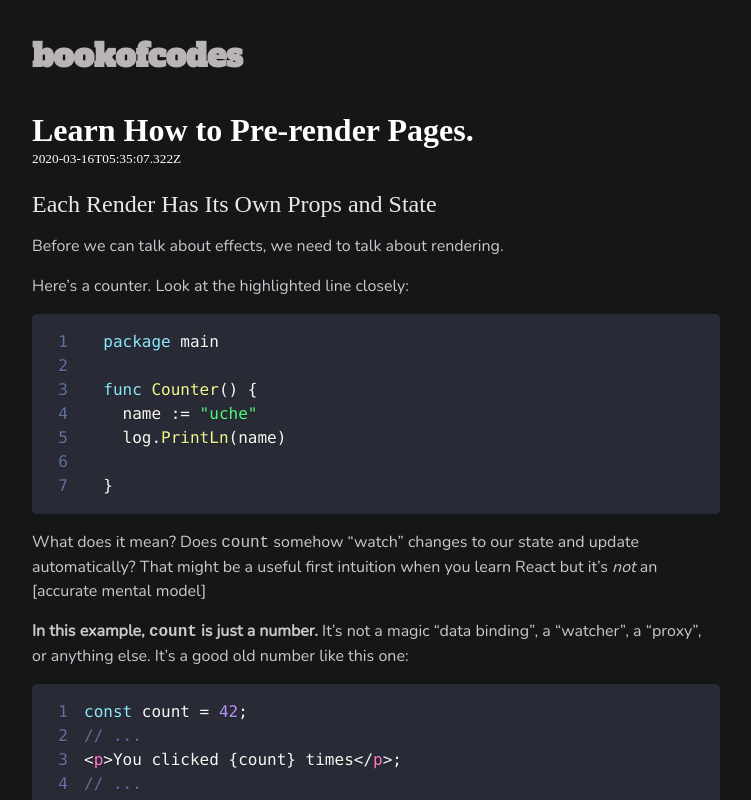
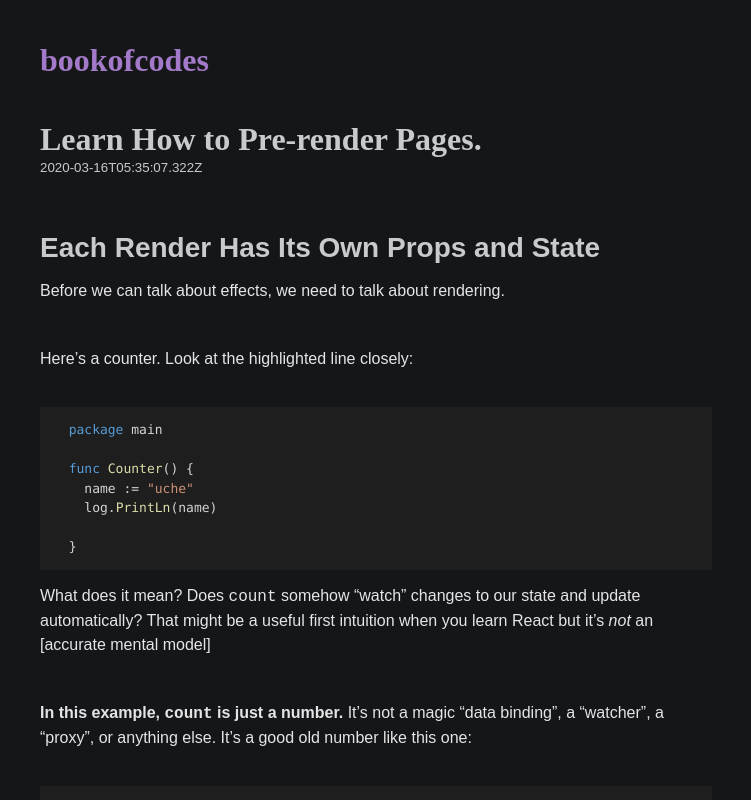
Before and after one commit to 97Afolabi/bookof.codes, a Next.js app: page /posts/nexjs-be-blowing-my-mind in a window 1280 px wide. Shown: the top 800 px of the page, without its empty margins (264-1015 px from the left). Built offline with nearby package versions, Linux system fonts and the light colour scheme.

Commit message:
proper padding

```diff
--- a/src/components/CodeBlock.js
+++ b/src/components/CodeBlock.js
@@ -1,11 +1,11 @@
 import React from 'react';
-import { dracula } from 'react-syntax-highlighter/dist/cjs/styles/prism';
+
 import { Prism as SyntaxHighlighter } from 'react-syntax-highlighter';
+import { vscDarkPlus } from 'react-syntax-highlighter/dist/cjs/styles/prism';
 
 export default function CodeBlock({ language, value }) {
-
   return (
-    <SyntaxHighlighter showLineNumbers={true} language={language} style={dracula} >
+    <SyntaxHighlighter language={language} style={vscDarkPlus}>
       {value}
     </SyntaxHighlighter>
   );
--- a/src/pages/styles.css
+++ b/src/pages/styles.css
@@ -1,89 +1,64 @@
 * {
   margin: 0;
   padding: 0;
+  box-sizing: inherit;
 }
+@import url('https://fonts.googleapis.com/css2?family=Merriweather+Sans:wght@300&family=Montserrat:wght@700;900&display=swap');
+
 body {
   background-color: #141618;
 }
+
+.container {
+  max-width: 42rem;
+  margin: 0 auto;
+  padding: 2.625rem 1.3125rem;
+  min-height: 100vh;
+  color: #e7e7e9dc;
+  font-weight: 300;
+  font-size: 1rem;
+}
+
 a {
   text-decoration: none;
   color: #a379c9;
 }
 
+small,
 p {
-  font-family: 'Nunito';
+  font-family: 'Merriweather Sans', sans-serif;
+}
+
+p {
   line-height: 1.5em;
   padding: 0.5em 0;
-}
-
-header {
-  margin-bottom: 1.5rem;
-  color: #fff;
-  font-family: 'Roboto Slab', serif;
-}
-header h1 {
-  font-weight: 900;
+  color: #e5e5e6;
+  margin-bottom: 1.75rem;
 }
 
 h2 {
-  margin: 1rem 0 0.5rem 0;
-  font-weight: normal;
-  color: rgba(255, 255, 255, 0.904);
+  margin-bottom: 0.4375rem;
+  font-weight: 900;
+  margin-top: 3.5rem;
+  font-family: 'Montserrat', sans-serif;
+  font-size: 1.75rem;
 }
 
 code {
   margin: 1rem 0;
 }
 
-@font-face {
-  font-family: 'Nunito';
-  src: url('/fonts/Nunito/Nunito-Regular.ttf');
-  font-display: swap;
-}
-
-@import url('https://fonts.googleapis.com/css2?family=Roboto+Slab:wght@200;400;900&display=swap');
-@font-face {
-  font-family: 'AlfaSlab';
-  src: url('/fonts/Alfa_Slab_One/AlfaSlabOne-Regular.ttf');
-  font-style: normal;
-  font-weight: 400;
-  font-display: swap;
-}
-
-.container {
-  max-width: 43rem;
-  margin: 0 auto;
-  padding: 2.5rem 1.25rem;
-  min-height: 100vh;
-  color: #e7e7e9dc;
-  font-weight: 300;
-  font-size: 1rem;
-}
-
 .main-header {
-  margin-bottom: 2.5rem;
-}
-
-.main-header a {
-  color: rgb(185, 181, 181);
-  font-family: 'AlfaSlab';
-  line-height: 2rem;
-  font-size: 1rem;
-}
-article {
-  color: #e2d5ee;
-  margin-bottom: 2.5rem;
-}
-article a {
-  font-family: 'Roboto Slab', serif;
-  margin-bottom: 0.34rem;
-  font-weight: bold;
-  font-size: 1rem;
-  color: #a379c9;
+  display: flex;
+  justify-content: space-between;
+  align-items: center;
+  margin-bottom: 2.625rem;
 }
 
 main {
-  margin-top: 2rem;
+  margin-left: auto;
+  margin-right: auto;
+  max-width: 42rem;
 }
 
 footer {
@@ -97,15 +72,3 @@ footer a {
   text-decoration: underline;
   margin-right: 1.2rem;
 }
-
-.intro-card {
-  margin-bottom: 3rem;
-}
-
-.avatar {
-  border-radius: 50%;
-}
-
-.bio-card {
-  display: flex;
-}
```
